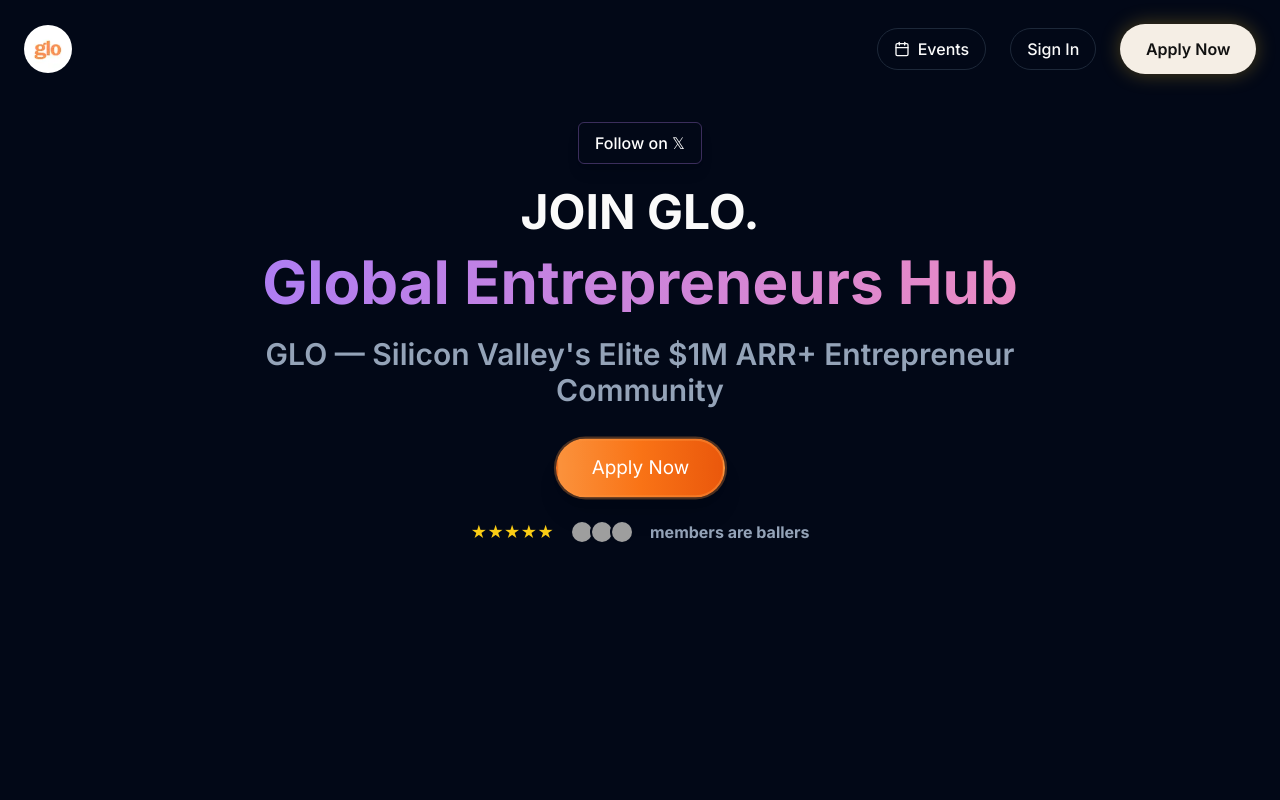
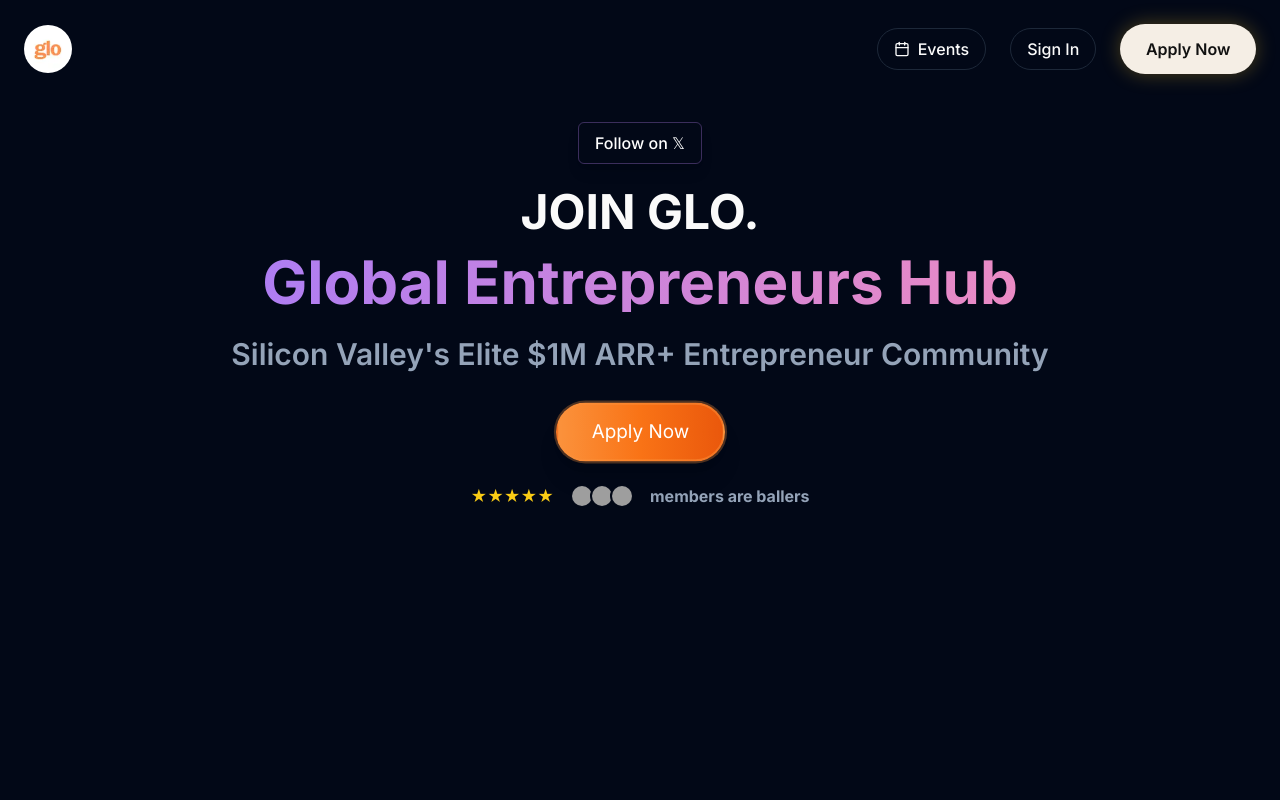
Before and after one commit to joinglo/glo, a React (Vite) app: page / in a window 1280 px wide. Shown: the top 800 px of the page. Built offline with nearby package versions, Linux system fonts and the light colour scheme; grey boxes are pictures that could not be loaded.

Commit message:
Update Hero description
Changed the description text in the Hero component.

```diff
--- a/src/components/Hero.tsx
+++ b/src/components/Hero.tsx
@@ -1,3 +1,4 @@
+
 import { useState } from "react";
 import { Button } from "@/components/ui/button";
 import { Avatar, AvatarImage, AvatarFallback } from "@/components/ui/avatar";
@@ -60,7 +61,7 @@ const Hero = () => {
         {/* Description */}
         <div className="mb-6 sm:mb-8 space-y-1">
           <p className="text-lg sm:text-xl md:text-2xl lg:text-3xl font-semibold text-muted-foreground max-w-4xl mx-auto leading-tight">
-            GLO — Silicon Valley's Elite $1M ARR+ Entrepreneur Community
+            Silicon Valley's Elite $1M ARR+ Entrepreneur Community
           </p>
         </div>
 
```
